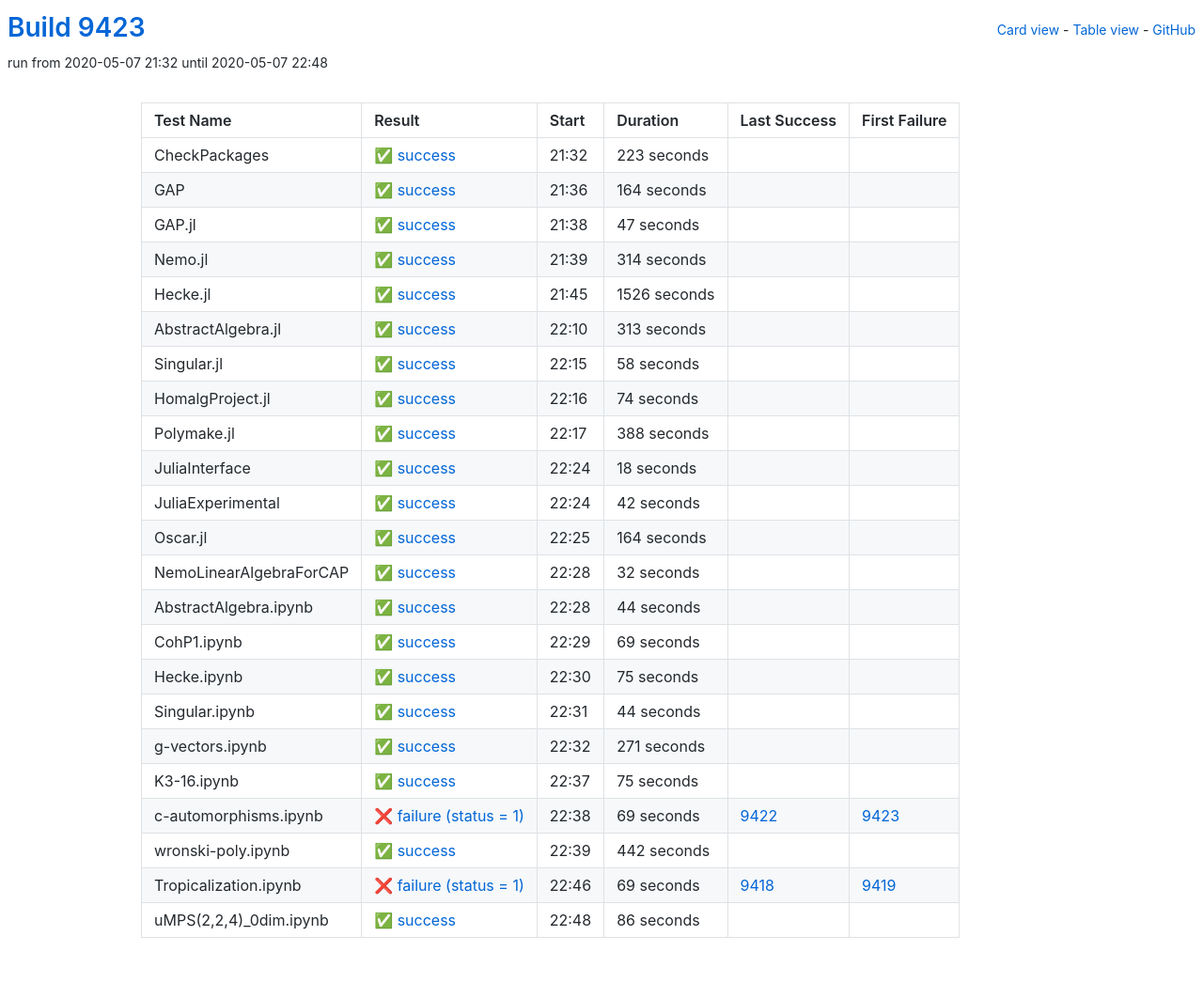
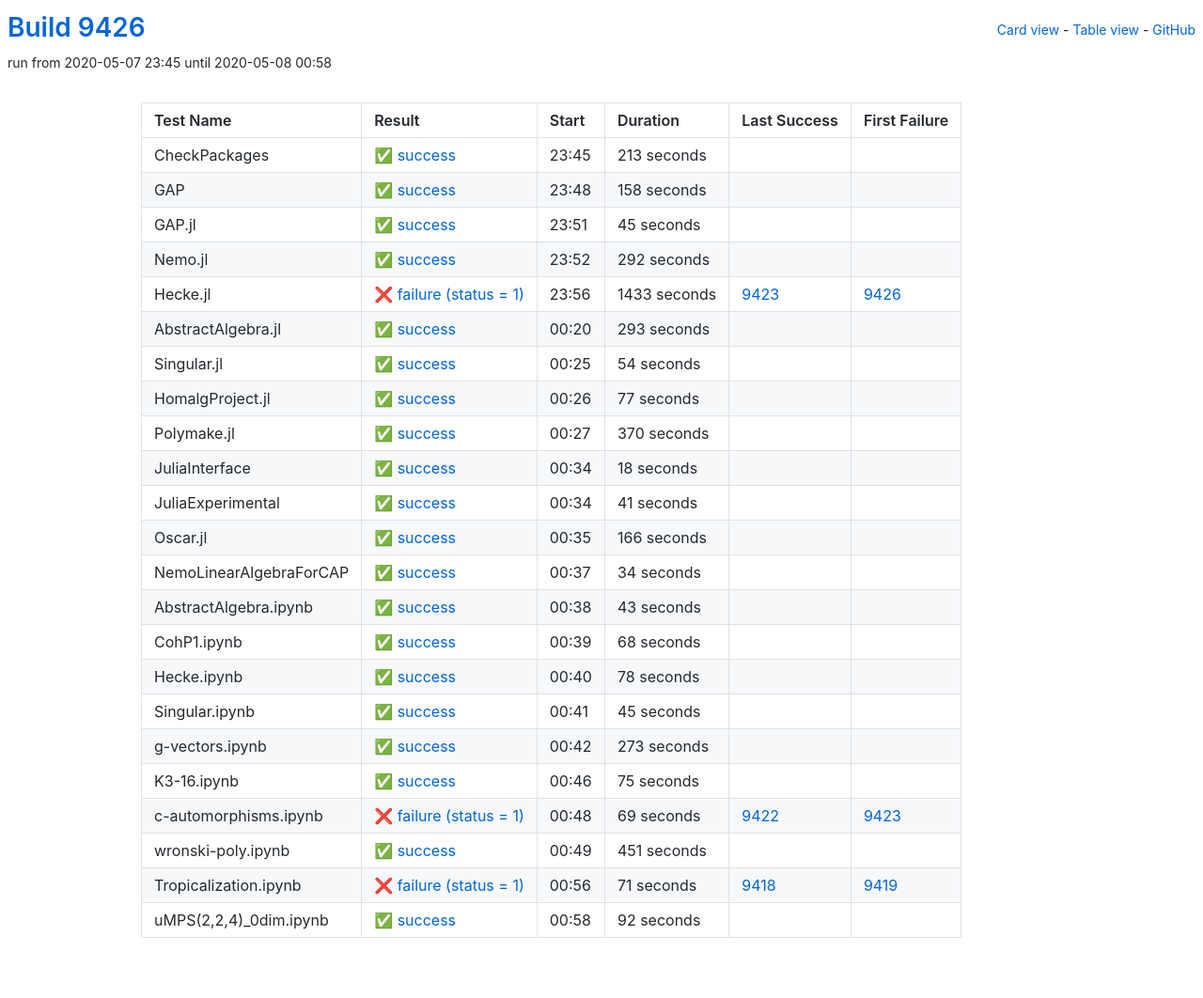
Before and after one commit to oscar-system/oscar-ci-status, a Jekyll site: the page built from table.html, in a window 1280 px wide. Shown: the whole page at 94% size. Built offline with Jekyll 4.4.1, drawn with Linux system fonts in a browser that asks for light colours.

Commit message:
Build 9426

```diff
--- a/_data/ci.yml
+++ b/_data/ci.yml
@@ -1,113 +1,113 @@
-build: 9423
-build_url: https://oscarci.mathematik.uni-kl.de/job/oscar/9423/
+build: 9426
+build_url: https://oscarci.mathematik.uni-kl.de/job/oscar/9426/
 job: oscar
 tests:
-- duration: 223
+- duration: 213
   exitcode: 0
   first_failure: false
   first_failure_url: null
   id: checkpackages
   last_success: false
   last_success_url: null
-  log: https://oscarci.mathematik.uni-kl.de/job/oscar/9423/artifact/logs/build-9423/CheckPackages.log
+  log: https://oscarci.mathematik.uni-kl.de/job/oscar/9426/artifact/logs/build-9426/CheckPackages.log
   name: CheckPackages
-  start: 2020-05-07 21:32
+  start: 2020-05-07 23:45
   status: success
   success: true
-- duration: 164
+- duration: 158
   exitcode: 0
   first_failure: false
   first_failure_url: null
   id: gap
   last_success: false
   last_success_url: null
-  log: https://oscarci.mathematik.uni-kl.de/job/oscar/9423/artifact/logs/build-9423/GAP.log
+  log: https://oscarci.mathematik.uni-kl.de/job/oscar/9426/artifact/logs/build-9426/GAP.log
   name: GAP
-  start: 2020-05-07 21:36
+  start: 2020-05-07 23:48
   status: success
   success: true
-- duration: 47
+- duration: 45
   exitcode: 0
   first_failure: false
   first_failure_url: null
   id: gap-jl
   last_success: false
   last_success_url: null
-  log: https://oscarci.mathematik.uni-kl.de/job/oscar/9423/artifact/logs/build-9423/GAP.jl.log
+  log: https://oscarci.mathematik.uni-kl.de/job/oscar/9426/artifact/logs/build-9426/GAP.jl.log
   name: GAP.jl
-  start: 2020-05-07 21:38
+  start: 2020-05-07 23:51
   status: success
   success: true
-- duration: 314
+- duration: 292
   exitcode: 0
   first_failure: false
   first_failure_url: null
   id: nemo-jl
   last_success: false
   last_success_url: null
-  log: https://oscarci.mathematik.uni-kl.de/job/oscar/9423/artifact/logs/build-9423/Nemo.jl.log
+  log: https://oscarci.mathematik.uni-kl.de/job/oscar/9426/artifact/logs/build-9426/Nemo.jl.log
   name: Nemo.jl
-  start: 2020-05-07 21:39
+  start: 2020-05-07 23:52
   status: success
   success: true
-- duration: 1526
-  exitcode: 0
-  first_failure: false
-  first_failure_url: null
+- duration: 1433
+  exitcode: 1
+  first_failure: 9426
+  first_failure_url: https://oscarci.mathematik.uni-kl.de/job/oscar/9426/
   id: hecke-jl
-  last_success: false
-  last_success_url: null
-  log: https://oscarci.mathematik.uni-kl.de/job/oscar/9423/artifact/logs/build-9423/Hecke.jl.log
+  last_success: 9423
+  last_success_url: https://oscarci.mathematik.uni-kl.de/job/oscar/9423/
+  log: https://oscarci.mathematik.uni-kl.de/job/oscar/9426/artifact/logs/build-9426/Hecke.jl.log
   name: Hecke.jl
-  start: 2020-05-07 21:45
-  status: success
-  success: true
-- duration: 313
+  start: 2020-05-07 23:56
+  status: failure
+  success: false
+- duration: 293
   exitcode: 0
   first_failure: false
   first_failure_url: null
   id: abstractalgebra-jl
   last_success: false
   last_success_url: null
-  log: https://oscarci.mathematik.uni-kl.de/job/oscar/9423/artifact/logs/build-9423/AbstractAlgebra.jl.log
+  log: https://oscarci.mathematik.uni-kl.de/job/oscar/9426/artifact/logs/build-9426/AbstractAlgebra.jl.log
   name: AbstractAlgebra.jl
-  start: 2020-05-07 22:10
+  start: 2020-05-08 00:20
   status: success
   success: true
-- duration: 58
+- duration: 54
   exitcode: 0
   first_failure: false
   first_failure_url: null
   id: singular-jl
   last_success: false
   last_success_url: null
-  log: https://oscarci.mathematik.uni-kl.de/job/oscar/9423/artifact/logs/build-9423/Singular.jl.log
+  log: https://oscarci.mathematik.uni-kl.de/job/oscar/9426/artifact/logs/build-9426/Singular.jl.log
   name: Singular.jl
-  start: 2020-05-07 22:15
+  start: 2020-05-08 00:25
   status: success
   success: true
-- duration: 74
+- duration: 77
   exitcode: 0
   first_failure: false
   first_failure_url: null
   id: homalgproject-jl
   last_success: false
   last_success_url: null
-  log: https://oscarci.mathematik.uni-kl.de/job/oscar/9423/artifact/logs/build-9423/HomalgProject.jl.log
+  log: https://oscarci.mathematik.uni-kl.de/job/oscar/9426/artifact/logs/build-9426/HomalgProject.jl.log
   name: HomalgProject.jl
-  start: 2020-05-07 22:16
+  start: 2020-05-08 00:26
   status: success
   success: true
-- duration: 388
+- duration: 370
   exitcode: 0
   first_failure: false
   first_failure_url: null
   id: polymake-jl
   last_success: false
   last_success_url: null
-  log: https://oscarci.mathematik.uni-kl.de/job/oscar/9423/artifact/logs/build-9423/Polymake.jl.log
+  log: https://oscarci.mathematik.uni-kl.de/job/oscar/9426/artifact/logs/build-9426/Polymake.jl.log
   name: Polymake.jl
-  start: 2020-05-07 22:17
+  start: 2020-05-08 00:27
   status: success
   success: true
 - duration: 18
@@ -117,105 +117,105 @@ tests:
   id: juliainterface
   last_success: false
   last_success_url: null
-  log: https://oscarci.mathematik.uni-kl.de/job/oscar/9423/artifact/logs/build-9423/JuliaInterface.log
+  log: https://oscarci.mathematik.uni-kl.de/job/oscar/9426/artifact/logs/build-9426/JuliaInterface.log
   name: JuliaInterface
-  start: 2020-05-07 22:24
+  start: 2020-05-08 00:34
   status: success
   success: true
-- duration: 42
+- duration: 41
   exitcode: 0
   first_failure: false
   first_failure_url: null
   id: juliaexperimental
   last_success: false
   last_success_url: null
-  log: https://oscarci.mathematik.uni-kl.de/job/oscar/9423/artifact/logs/build-9423/JuliaExperimental.log
+  log: https://oscarci.mathematik.uni-kl.de/job/oscar/9426/artifact/logs/build-9426/JuliaExperimental.log
   name: JuliaExperimental
-  start: 2020-05-07 22:24
+  start: 2020-05-08 00:34
   status: success
   success: true
-- duration: 164
+- duration: 166
   exitcode: 0
   first_failure: false
   first_failure_url: null
   id: oscar-jl
   last_success: false
   last_success_url: null
-  log: https://oscarci.mathematik.uni-kl.de/job/oscar/9423/artifact/logs/build-9423/Oscar.jl.log
+  log: https://oscarci.mathematik.uni-kl.de/job/oscar/9426/artifact/logs/build-9426/Oscar.jl.log
   name: Oscar.jl
-  start: 2020-05-07 22:25
+  start: 2020-05-08 00:35
   status: success
   success: true
-- duration: 32
+- duration: 34
   exitcode: 0
   first_failure: false
   first_failure_url: null
   id: nemolinearalgebraforcap
   last_success: false
   last_success_url: null
-  log: https://oscarci.mathematik.uni-kl.de/job/oscar/9423/artifact/logs/build-9423/NemoLinearAlgebraForCAP.log
+  log: https://oscarci.mathematik.uni-kl.de/job/oscar/9426/artifact/logs/build-9426/NemoLinearAlgebraForCAP.log
   name: NemoLinearAlgebraForCAP
-  start: 2020-05-07 22:28
+  start: 2020-05-08 00:37
   status: success
   success: true
-- duration: 44
+- duration: 43
   exitcode: 0
   first_failure: false
   first_failure_url: null
   id: abstractalgebra-ipynb
   last_success: false
   last_success_url: null
-  log: https://oscarci.mathematik.uni-kl.de/job/oscar/9423/artifact/logs/build-9423/AbstractAlgebra.ipynb.log
+  log: https://oscarci.mathematik.uni-kl.de/job/oscar/9426/artifact/logs/build-9426/AbstractAlgebra.ipynb.log
   name: AbstractAlgebra.ipynb
-  start: 2020-05-07 22:28
+  start: 2020-05-08 00:38
   status: success
   success: true
-- duration: 69
+- duration: 68
   exitcode: 0
   first_failure: false
   first_failure_url: null
   id: cohp1-ipynb
   last_success: false
   last_success_url: null
-  log: https://oscarci.mathematik.uni-kl.de/job/oscar/9423/artifact/logs/build-9423/CohP1.ipynb.log
+  log: https://oscarci.mathematik.uni-kl.de/job/oscar/9426/artifact/logs/build-9426/CohP1.ipynb.log
   name: CohP1.ipynb
-  start: 2020-05-07 22:29
+  start: 2020-05-08 00:39
   status: success
   success: true
-- duration: 75
+- duration: 78
   exitcode: 0
   first_failure: false
   first_failure_url: null
   id: hecke-ipynb
   last_success: false
   last_success_url: null
-  log: https://oscarci.mathematik.uni-kl.de/job/oscar/9423/artifact/logs/build-9423/Hecke.ipynb.log
+  log: https://oscarci.mathematik.uni-kl.de/job/oscar/9426/artifact/logs/build-9426/Hecke.ipynb.log
   name: Hecke.ipynb
-  start: 2020-05-07 22:30
+  start: 2020-05-08 00:40
   status: success
   success: true
-- duration: 44
+- duration: 45
   exitcode: 0
   first_failure: false
   first_failure_url: null
   id: singular-ipynb
   last_success: false
   last_success_url: null
-  log: https://oscarci.mathematik.uni-kl.de/job/oscar/9423/artifact/logs/build-9423/Singular.ipynb.log
+  log: https://oscarci.mathematik.uni-kl.de/job/oscar/9426/artifact/logs/build-9426/Singular.ipynb.log
   name: Singular.ipynb
-  start: 2020-05-07 22:31
+  start: 2020-05-08 00:41
   status: success
   success: true
-- duration: 271
+- duration: 273
   exitcode: 0
   first_failure: false
   first_failure_url: null
   id: g-vectors-ipynb
   last_success: false
   last_success_url: null
-  log: https://oscarci.mathematik.uni-kl.de/job/oscar/9423/artifact/logs/build-9423/g-vectors.ipynb.log
+  log: https://oscarci.mathematik.uni-kl.de/job/oscar/9426/artifact/logs/build-9426/g-vectors.ipynb.log
   name: g-vectors.ipynb
-  start: 2020-05-07 22:32
+  start: 2020-05-08 00:42
   status: success
   success: true
 - duration: 75
@@ -225,9 +225,9 @@ tests:
   id: k3-16-ipynb
   last_success: false
   last_success_url: null
-  log: https://oscarci.mathematik.uni-kl.de/job/oscar/9423/artifact/logs/build-9423/K3-16.ipynb.log
+  log: https://oscarci.mathematik.uni-kl.de/job/oscar/9426/artifact/logs/build-9426/K3-16.ipynb.log
   name: K3-16.ipynb
-  start: 2020-05-07 22:37
+  start: 2020-05-08 00:46
   status: success
   success: true
 - duration: 69
@@ -237,44 +237,44 @@ tests:
   id: c-automorphisms-ipynb
   last_success: 9422
   last_success_url: https://oscarci.mathematik.uni-kl.de/job/oscar/9422/
-  log: https://oscarci.mathematik.uni-kl.de/job/oscar/9423/artifact/logs/build-9423/c-automorphisms.ipynb.log
+  log: https://oscarci.mathematik.uni-kl.de/job/oscar/9426/artifact/logs/build-9426/c-automorphisms.ipynb.log
   name: c-automorphisms.ipynb
-  start: 2020-05-07 22:38
+  start: 2020-05-08 00:48
   status: failure
   success: false
-- duration: 442
+- duration: 451
   exitcode: 0
   first_failure: false
   first_failure_url: null
   id: wronski-poly-ipynb
   last_success: false
   last_success_url: null
-  log: https://oscarci.mathematik.uni-kl.de/job/oscar/9423/artifact/logs/build-9423/wronski-poly.ipynb.log
+  log: https://oscarci.mathematik.uni-kl.de/job/oscar/9426/artifact/logs/build-9426/wronski-poly.ipynb.log
   name: wronski-poly.ipynb
-  start: 2020-05-07 22:39
+  start: 2020-05-08 00:49
   status: success
   success: true
-- duration: 69
+- duration: 71
   exitcode: 1
   first_failure: 9419
   first_failure_url: https://oscarci.mathematik.uni-kl.de/job/oscar/9419/
   id: tropicalization-ipynb
   last_success: 9418
   last_success_url: https://oscarci.mathematik.uni-kl.de/job/oscar/9418/
-  log: https://oscarci.mathematik.uni-kl.de/job/oscar/9423/artifact/logs/build-9423/Tropicalization.ipynb.log
+  log: https://oscarci.mathematik.uni-kl.de/job/oscar/9426/artifact/logs/build-9426/Tropicalization.ipynb.log
   name: Tropicalization.ipynb
-  start: 2020-05-07 22:46
+  start: 2020-05-08 00:56
   status: failure
   success: false
-- duration: 86
+- duration: 92
   exitcode: 0
   first_failure: false
   first_failure_url: null
   id: umps-2-2-4-0dim-ipynb
   last_success: false
   last_success_url: null
-  log: https://oscarci.mathematik.uni-kl.de/job/oscar/9423/artifact/logs/build-9423/uMPS-2-2-4-_0dim.ipynb.log
+  log: https://oscarci.mathematik.uni-kl.de/job/oscar/9426/artifact/logs/build-9426/uMPS-2-2-4-_0dim.ipynb.log
   name: uMPS(2,2,4)_0dim.ipynb
-  start: 2020-05-07 22:48
+  start: 2020-05-08 00:58
   status: success
   success: true
```
Also changed, not shown: README.md.
